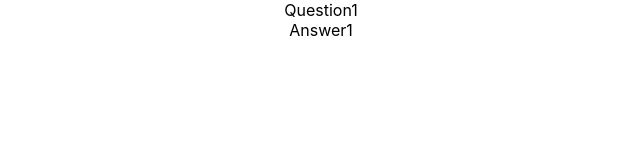
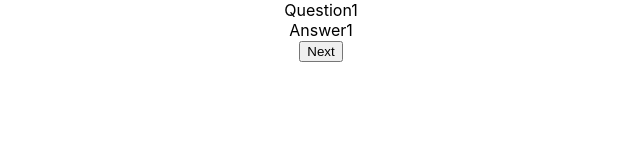
Before and after one commit to pujasodha/improved-broccoli, a React (Create React App) app: page / in a window 1280 px wide. Shown: the top 160 px of the page, without its empty margins (319-959 px from the left). Built offline with nearby package versions, Linux system fonts and the light colour scheme.

Commit message:
get next card

```diff
--- a/src/App.js
+++ b/src/App.js
@@ -1,9 +1,10 @@
 import React, { Component } from 'react';
 import './App.css';
 import Card from './Card/card';
-
-const getRandomCard = (someArray) => {
-    return someArray[Math.floor(Math.random() * someArray.length)];
+import Button from './Button/button';
+// function to randomize card that is shown, rounded to nearest whole number
+const getRandomCard = (array) => {
+    return array[Math.floor(Math.random() * array.length)];
 };
 
 class App extends Component {
@@ -26,13 +27,28 @@ class App extends Component {
         });
     }
 
+    // When the next button is clicked, different card is shown
+    nextCard() {
+        const currentCards = this.state.cards;
+        this.setState({
+            cards: currentCards,
+            currentCard: getRandomCard(currentCards),
+        });
+        console.log('Next Card!');
+    }
+
     render() {
         return (
             <div className="App">
+                <div className="card-row">
                 <Card
                     question={this.state.currentCard.question}
                     answer={this.state.currentCard.answer}
                 />
+            </div>
+                <div className="button-row">
+                    <Button changeCard={this.nextCard} />
+                </div>
             </div>
         );
     }
--- a/src/Button/button.js
+++ b/src/Button/button.js
@@ -0,0 +1,26 @@
+import React, { Component } from 'react';
+import './button.css';
+
+class Button extends Component {
+    constructor(props) {
+        super(props);
+
+        this.changeCard = this.changeCard.bind(this);
+    }
+
+    changeCard() {
+        this.props.changeCard();
+    }
+
+    render(props) {
+        return (
+            <div className="button-container">
+                <button className="button" onClick={this.changeCard.bind(this)}>
+                    Next
+                </button>
+            </div>
+        );
+    }
+}
+
+export default Button;
--- a/src/Card/card.js
+++ b/src/Card/card.js
@@ -1,4 +1,4 @@
-import React, { Component } from 'react';
+import React from 'react';
 import './card.css';
 
 const Card = (props) => (
```
